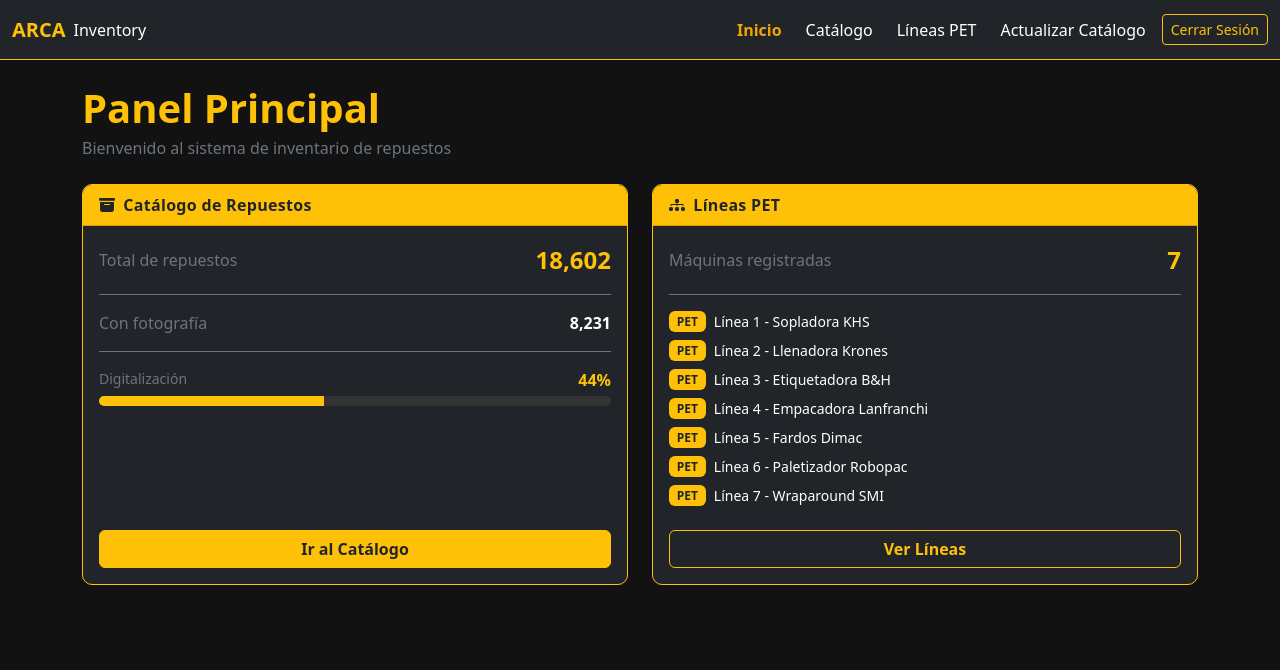
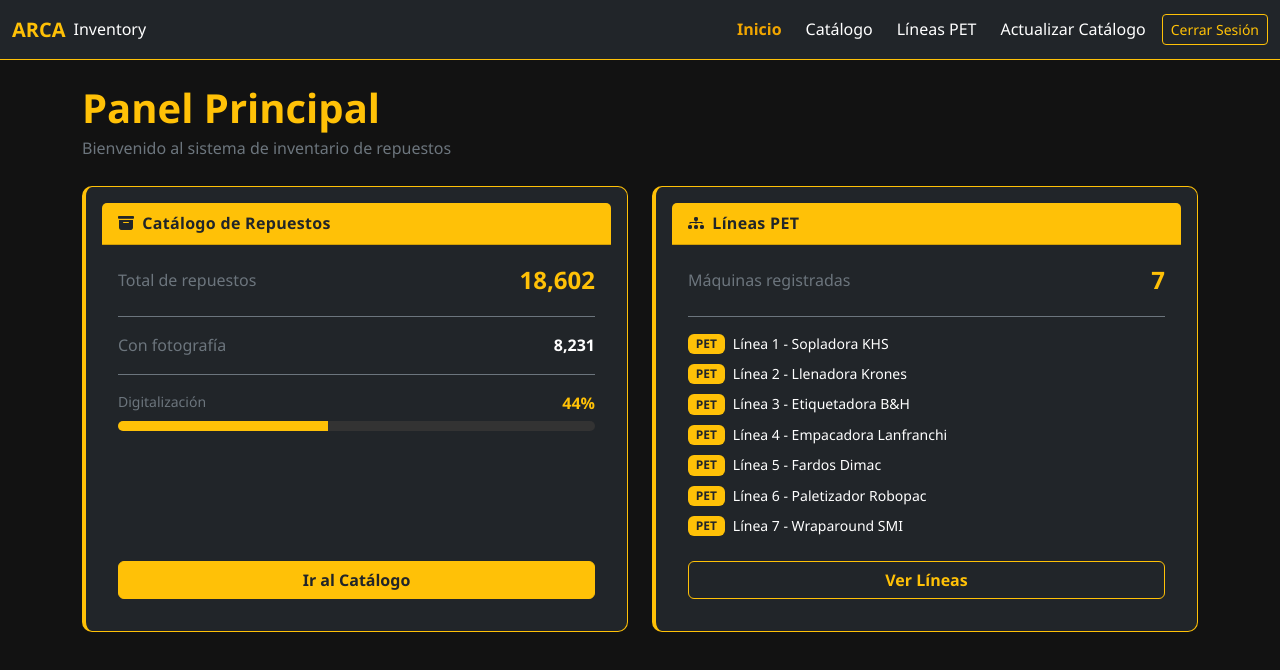
Before and after one commit to Richard-Baldeon/G5DW, an Angular app in the folder arca-inventory-web/: page /home in a window 1280 px wide. Shown: the top 670 px of the page. Built offline with nearby package versions, Linux system fonts and the light colour scheme.

Commit message:
Refactor CSS variables and enhance styles
Updated color variables and added new styles for body and card elements.

```diff
--- a/arca-inventory-web/src/styles.css
+++ b/arca-inventory-web/src/styles.css
@@ -1,10 +1,27 @@
 :root {
   --arca-dark: #1E1E1E;
   --arca-gold: #FFC107;
-  --arca-light: #F8F9FA;
+  --arca-light: #E0E0E0; /* Ligeramente más oscuro que el blanco puro */
+  --arca-surface: #2D2D2D; /* Para tarjetas o contenedores */
+
+  --font-main: 'Segoe UI', Roboto, Helvetica, Arial, sans-serif;
+  --spacing-md: 1rem;
+  --radius-sm: 8px;
 }
 
 body {
   background-color: var(--arca-dark);
   color: var(--arca-light);
+  font-family: var(--font-main);
+  line-height: 1.6; /* Mejora la legibilidad de párrafos */
+  margin: 0;
+  padding: 0;
+  -webkit-font-smoothing: antialiased; /* Suaviza las fuentes */
 }
+
+.card {
+  background-color: var(--arca-surface);
+  border-radius: var(--radius-sm);
+  padding: var(--spacing-md);
+  border-left: 4px solid var(--arca-gold); /* Acento con tu color gold */
+}
```
